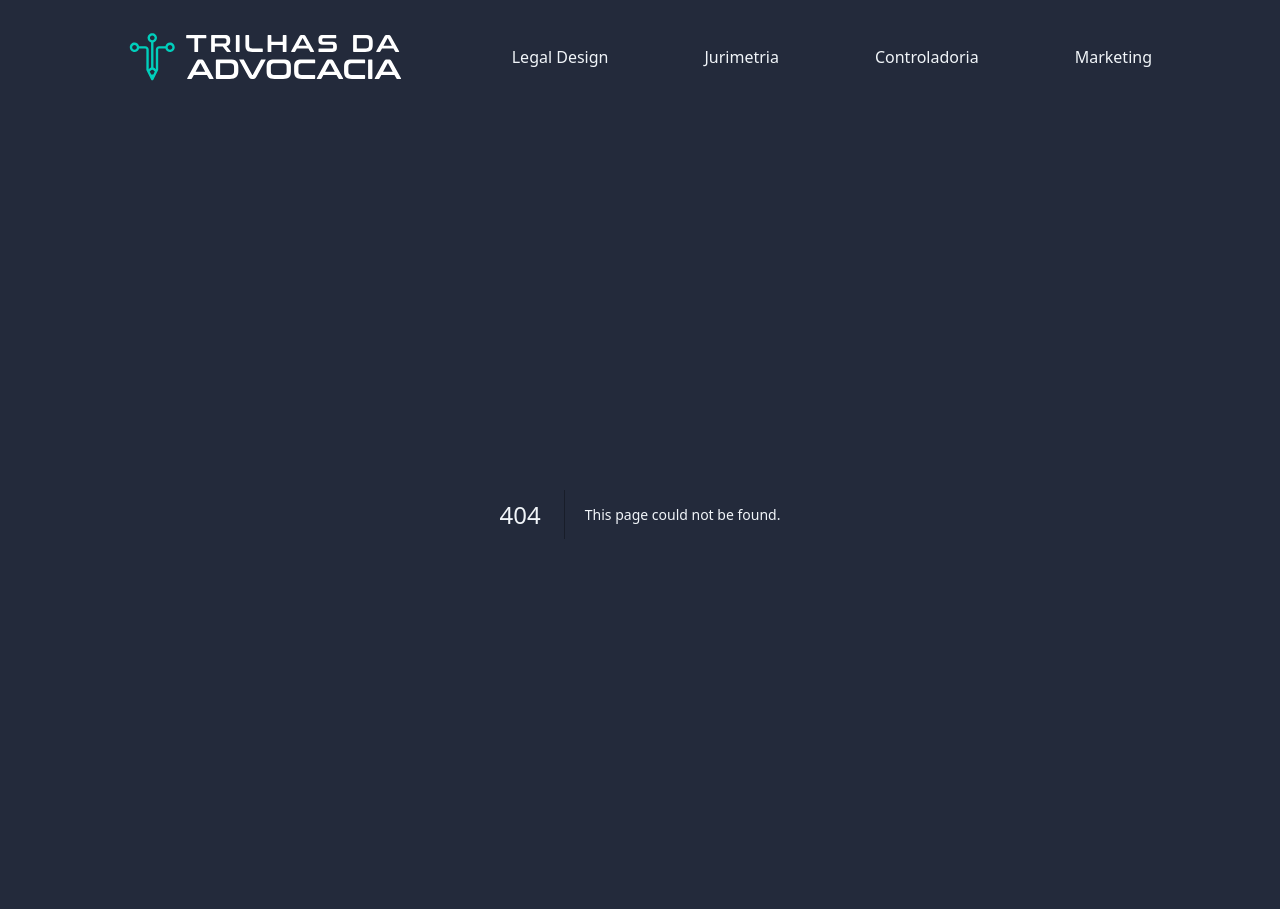
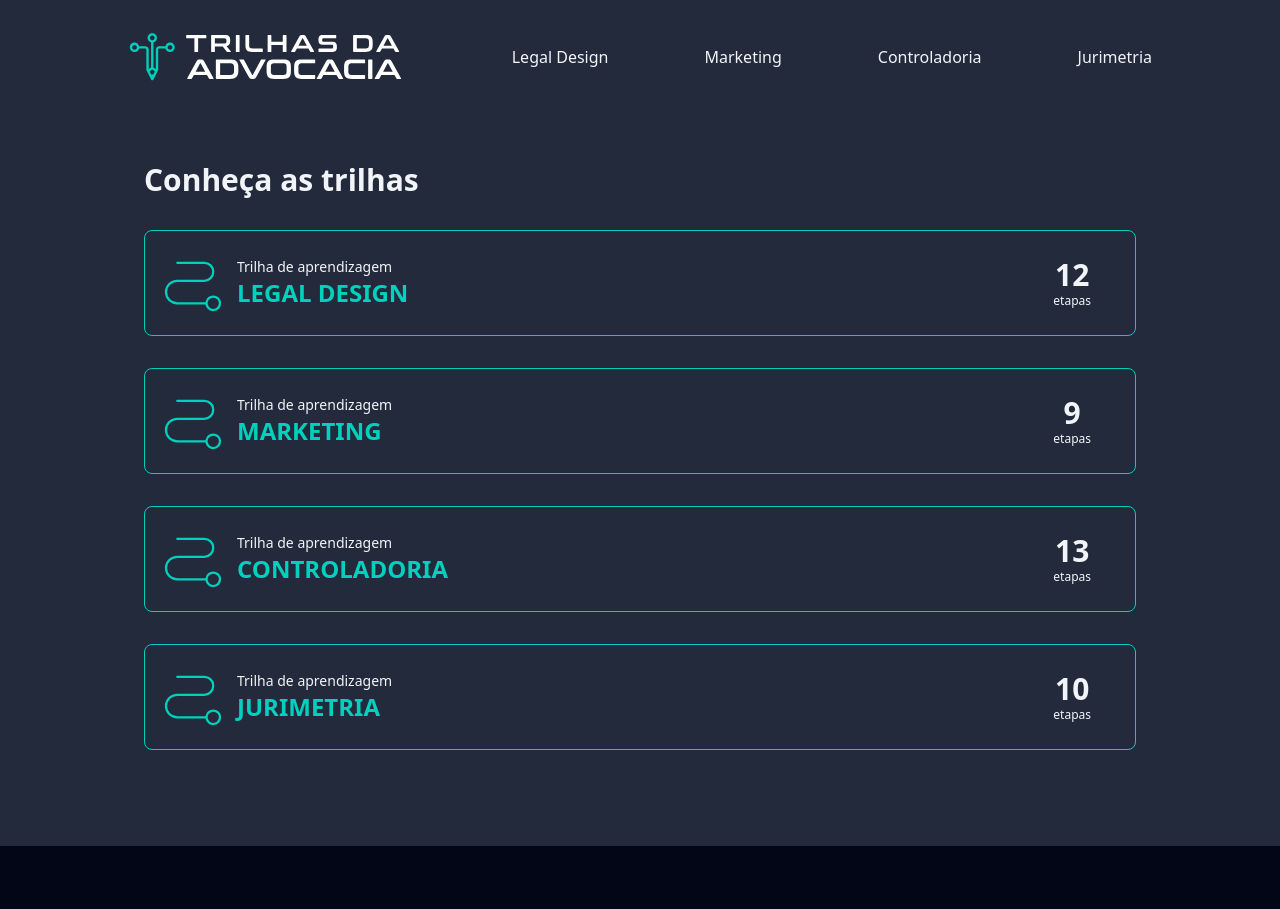
Before and after one commit to thiagoaramizo/trilhas-adv, a Next.js app: page /trilhas in a window 1280 px wide. Before the commit this address had no page. Shown: the top 909 px of the page. Built offline with nearby package versions, Linux system fonts and the light colour scheme.

Commit message:
dinamic routes

```diff
--- a/src/components/Navbar.tsx
+++ b/src/components/Navbar.tsx
@@ -1,3 +1,4 @@
+import { learnPaths } from "@/data/learnPaths";
 import { List, X } from "@phosphor-icons/react";
 import Link from "next/link"
 import { useState } from "react";
@@ -5,12 +6,7 @@ import { createPortal } from "react-dom";
 
 export function Navbar () {
 
-  const links = [
-    { name:'Legal Design', path: './.' },
-    { name:'Jurimetria', path: './.' },
-    { name:'Controladoria', path: './.' },
-    { name:'Marketing', path: './.' },
-  ]
+  const links = learnPaths
 
   const [openNav, setOpenNav] = useState(false)
   const [animationNav, setAnimationNav] = useState(false)
@@ -35,11 +31,11 @@ export function Navbar () {
         <button className="block transition-all hover:text-primary-500" onClick={handleShowNav} name="menu"><List size={32} /></button>
 
         {openNav && createPortal(
-          <div className="absolute top-0 left-0 z-50 w-full h-full overflow-hidden">
+          <div className="fixed top-0 left-0 z-50 w-full h-full overflow-hidden">
             <div className={"absolute top-0 left-0 z-50 w-full md:w-1/2 md:left-1/2 h-full bg-background transition-all duration-300  shadow-black " + styleClass}>
               <button className="text-slate-100 pt-10 w-full flex justify-end pr-6 transition-all hover:text-primary-500" onClick={handleShowNav} name="Fechar menu"><X size={32} /></button>
               <div className="flex flex-col divide-y divide-secondary-300 divide-opacity-10 py-4">
-                {links.map((link) => <Link className="w-full py-5 text-xl text-center text-slate-200 transition-all hover:text-primary-500" key={link.name} href={link.path} >{link.name}</Link>)}
+                {links.map((link) => <Link className="w-full py-5 text-xl text-center text-slate-200 transition-all hover:text-primary-500" key={link.name} href={'/trilhas/' + link.slug} onClick={handleShowNav}>{link.name}</Link>)}
               </div>
             </div>
           </div>, document.body
@@ -48,7 +44,7 @@ export function Navbar () {
 
       <div className="hidden lg:block">
         <div className="flex gap-24">
-          {links.map((link) => <Link className="transition-all duration-300 hover:text-primary-500" key={link.name} href={link.path} >{link.name}</Link>)}
+          {links.map((link) => <Link className="transition-all duration-300 hover:text-primary-500" key={link.id} href={'/trilhas/' + link.slug} >{link.name}</Link>)}
         </div>
       </div>
 
--- /dev/null
+++ b/src/components/PathFullCard.tsx
@@ -0,0 +1,32 @@
+import { Icon, Path } from "@phosphor-icons/react"
+import Link from "next/link"
+
+interface PathFullCardProps {
+  name: string
+  link: string
+  steps: number
+  icon?: Icon
+}
+
+export function PathFullCard ({ name, link, icon, steps }:PathFullCardProps) {
+
+  const IconOfPath = icon || Path
+
+  return (
+    <Link href={link} className="flex items-center justify-between gap-2 rounded-lg px-3 py-4 border border-primary-500 text-primary-500 transition-all hover:scale-105">
+      <div className="flex items-center gap-2">
+        <IconOfPath size={72} weight="thin"/>
+        <div className="flex flex-col ">
+          <span className="block text-sm text-slate-100">Trilha de aprendizagem</span>
+          <strong className="block text-2xl uppercase">{name}</strong>
+        </div>
+      </div>
+
+      <div className="flex flex-col items-center px-8 text-slate-100">
+        <strong className="block text-3xl uppercase">{steps}</strong>
+        <span className="block text-xs">etapas</span>
+      </div>
+
+    </Link>
+  )
+}
--- /dev/null
+++ b/src/data/learnPaths.ts
@@ -0,0 +1,29 @@
+
+export interface LearnPathsType {
+  id: string
+  name: string
+  slug: string
+}
+
+export const learnPaths: LearnPathsType[] = [
+  {
+    id: '1',
+    name: 'Legal Design',
+    slug: 'legal-design'
+  },
+  {
+    id: '2',
+    name: 'Marketing',
+    slug: 'marketing'
+  },
+  {
+    id: '3',
+    name: 'Controladoria',
+    slug: 'controladoria'
+  },
+  {
+    id: '4',
+    name: 'Jurimetria',
+    slug: 'jurimetria'
+  },
+]
--- a/src/pages/_app.tsx
+++ b/src/pages/_app.tsx
@@ -1,7 +1,10 @@
+import { Inter } from 'next/font/google'
 import { Footer } from '@/components/Footer'
 import { Header } from '@/components/Header'
 import '@/styles/globals.css'
 import type { AppProps } from 'next/app'
+
+const inter = Inter({ subsets: ['latin'] })
 
 export default function App({ Component, pageProps }: AppProps) {
   return (
--- a/src/pages/index.tsx
+++ b/src/pages/index.tsx
@@ -2,15 +2,16 @@
 import { PathSmallCard } from '@/components/PathSmallCard'
 import { SectionContainer } from '@/components/SectionContainer'
 import { SectionFullBgContainer } from '@/components/SectionFullBgContainer'
-import { CubeFocus, Megaphone, ProjectorScreenChart } from '@phosphor-icons/react'
-import { Inter } from 'next/font/google'
+import { learnPaths } from '@/data/learnPaths'
 import Head from 'next/head'
 import Image from 'next/image'
 import Link from 'next/link'
 
-const inter = Inter({ subsets: ['latin'] })
 
 export default function Home() {
+
+  const paths = learnPaths
+
   return (
     <>
     <Head>
@@ -25,7 +26,7 @@ export default function Home() {
               <strong className='block'>Seu caminho para</strong>evoluir na advocacia
             </h1>
             <span className='block text-lg mt-6 mb-8 text-secondary-300'>Aprenda os principais conceitos da advocacia moderna com profissionais experientes do mercado.</span>
-            <Link className='block bg-primary-500 w-fit px-6 py-2 rounded-md text-slate-800 font-semibold transition-colors hover:bg-slate-100 animate-slideInLeft' href={'./'}>Acessar trilhas</Link>
+            <Link className='block bg-primary-500 w-fit px-6 py-2 rounded-md text-slate-800 font-semibold transition-all hover:scale-105 hover:bg-slate-100 animate-slideInLeft' href={'/trilhas'}>Acessar trilhas</Link>
           </div>
           <div className='animate-slideInRight hidden md:block lg:block'>
             <Image src='/imagem_destaque.png' alt="" width={960} height={960} />
@@ -51,10 +52,8 @@ export default function Home() {
           <h1 className='text-3xl font-bold'>Conheça as trilhas</h1>
           <div>
             <div className='grid md:grid-cols-2 lg:grid-cols-2 gap-8'>
-              <PathSmallCard name='Legal Design' link='./' icon={CubeFocus} />
-              <PathSmallCard name='Marketing' link='./' icon={Megaphone} />
-              <PathSmallCard name='Controladoria' link='./' />
-              <PathSmallCard name='Jurimetria' link='./' icon={ProjectorScreenChart} />
+
+              {paths.map((path) => <PathSmallCard key={path.id} name={path.name} link={'/trilhas/' + path.slug} />)}
 
             </div>
           </div>
@@ -72,7 +71,7 @@ export default function Home() {
             <div className='flex-1 flex flex-col justify-center items-center md:items-start lg:items-start pb-32 text-center md:text-left lg:text-left md:pb-0 lg:pd-0 '>
               <h3 className='text-2xl font-bold mb-4'>Censo da Tecnologia da Advocacia</h3>
               <p className='mb-8'>Relatório da pesquisa realizada em 2022/2023 com os advogados mineiros sobre o uso e domínio das tecnologias pelos advogados.</p>
-              <Link className='block bg-secondary-500 w-fit px-6 py-2 rounded-md text-slate-100 font-semibold' href={'./'}>Acessar relatório</Link>
+              <Link className='block bg-secondary-500 w-fit px-6 py-2 rounded-md text-slate-100 font-semibold transition-all hover:scale-105' href={'./'}>Acessar relatório</Link>
             </div>
           </div>
 
--- /dev/null
+++ b/src/pages/trilhas/[slug].tsx
@@ -0,0 +1,62 @@
+import { SectionContainer } from "@/components/SectionContainer";
+import { LearnPathsType, learnPaths } from "@/data/learnPaths";
+import { Path } from "@phosphor-icons/react";
+import { GetStaticPaths, GetStaticProps } from "next";
+import Head from "next/head";
+
+export const getStaticPaths: GetStaticPaths = async () => {
+  return {
+    paths: [
+      { params: { slug: 'legal-design' } }
+    ],
+    fallback: true
+  }
+}
+
+export const getStaticProps: GetStaticProps<any, {slug: string}> = async ({params}) => {
+
+  // @ts-ignore
+  const pathSlug = params.slug
+
+  const paths = [...learnPaths]
+  const pathIndex = paths.findIndex((path)=> path.slug === pathSlug )
+  const path = paths[pathIndex]
+
+  return {
+    props: {
+      path
+    },
+    //revalidate: 60 * 60 * 2 // 2 hours
+    revalidate: 1
+  }
+}
+
+interface PathDinamicPageProps {
+  path: LearnPathsType
+}
+
+export default function PathPage ( { path }:PathDinamicPageProps) {
+
+  const IconOfPath = Path
+
+  return (
+    <>
+      <Head>
+        <title>Trilha {path.name} - Trilhas da Advocacia</title>
+      </Head>
+
+      <SectionContainer className="py-12">
+        <div className="flex items-center gap-6 text-primary-500">
+          <IconOfPath size={100} weight="thin"/>
+          <div className="flex flex-col ">
+            <span className="block text-slate-100 font-light">Trilha de aprendizagem</span>
+            <strong className="block text-5xl uppercase">{path.name}</strong>
+          </div>
+        </div>
+      </SectionContainer>
+
+
+    </>
+
+  )
+}
--- /dev/null
+++ b/src/pages/trilhas/index.tsx
@@ -0,0 +1,32 @@
+import { PathFullCard } from "@/components/PathFullCard";
+import { SectionContainer } from "@/components/SectionContainer";
+import { learnPaths } from "@/data/learnPaths";
+import Head from "next/head";
+
+export default function TrilhasPage () {
+
+  const paths = learnPaths
+
+  return (
+    <>
+      <Head>
+        <title>Trilhas - Trilhas da Advocacia</title>
+      </Head>
+
+       <SectionContainer className='px-4 py-12'>
+        <div className='flex-1 flex flex-col gap-8 pb-12'>
+          <h1 className='text-3xl font-bold'>Conheça as trilhas</h1>
+          <div>
+            <div className='grid gap-8'>
+
+              {paths.map((path) => <PathFullCard key={path.id} name={path.name} link={'./trilhas/' + path.slug} steps={path.name.length} />)}
+
+            </div>
+          </div>
+        </div>
+      </SectionContainer>
+
+    </>
+
+  )
+}
```
Also changed, not shown: src/components/Footer.tsx (+15 -1 lines), src/components/Header.tsx (+4 -1 lines).
